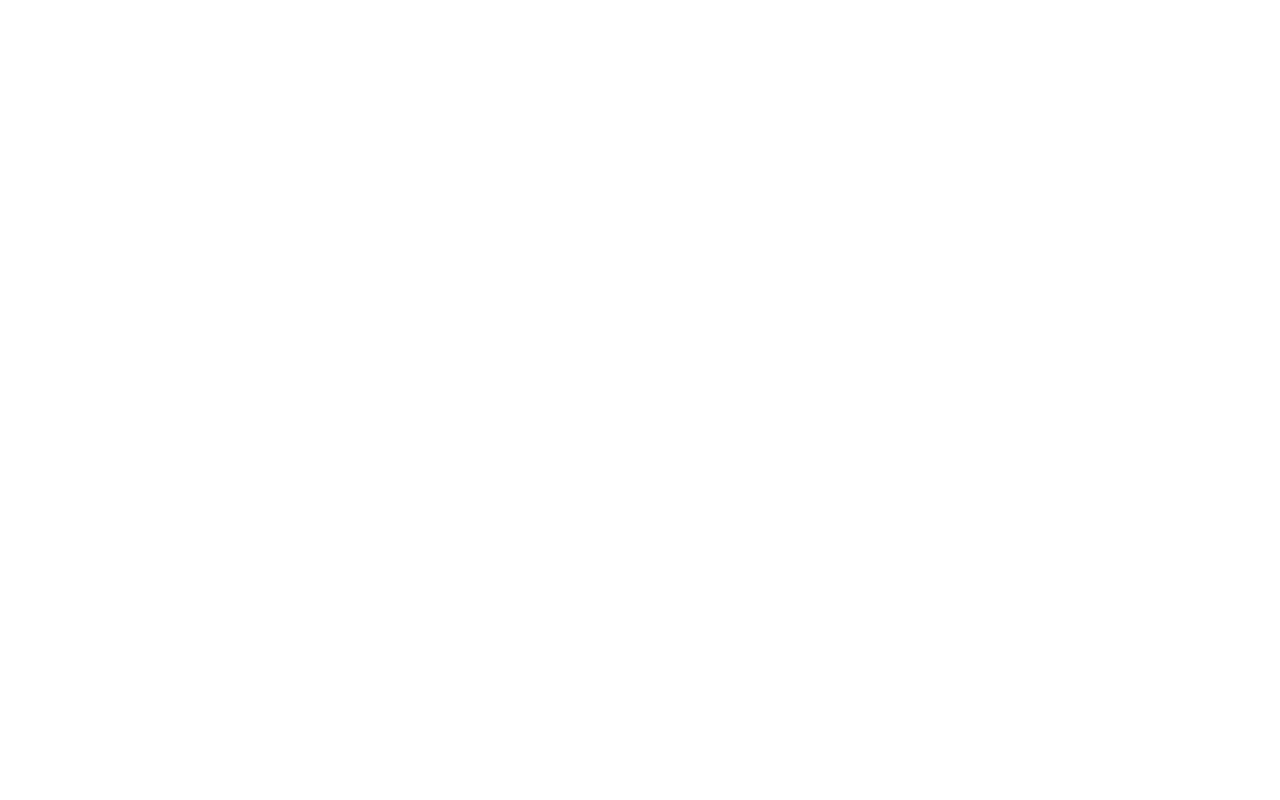
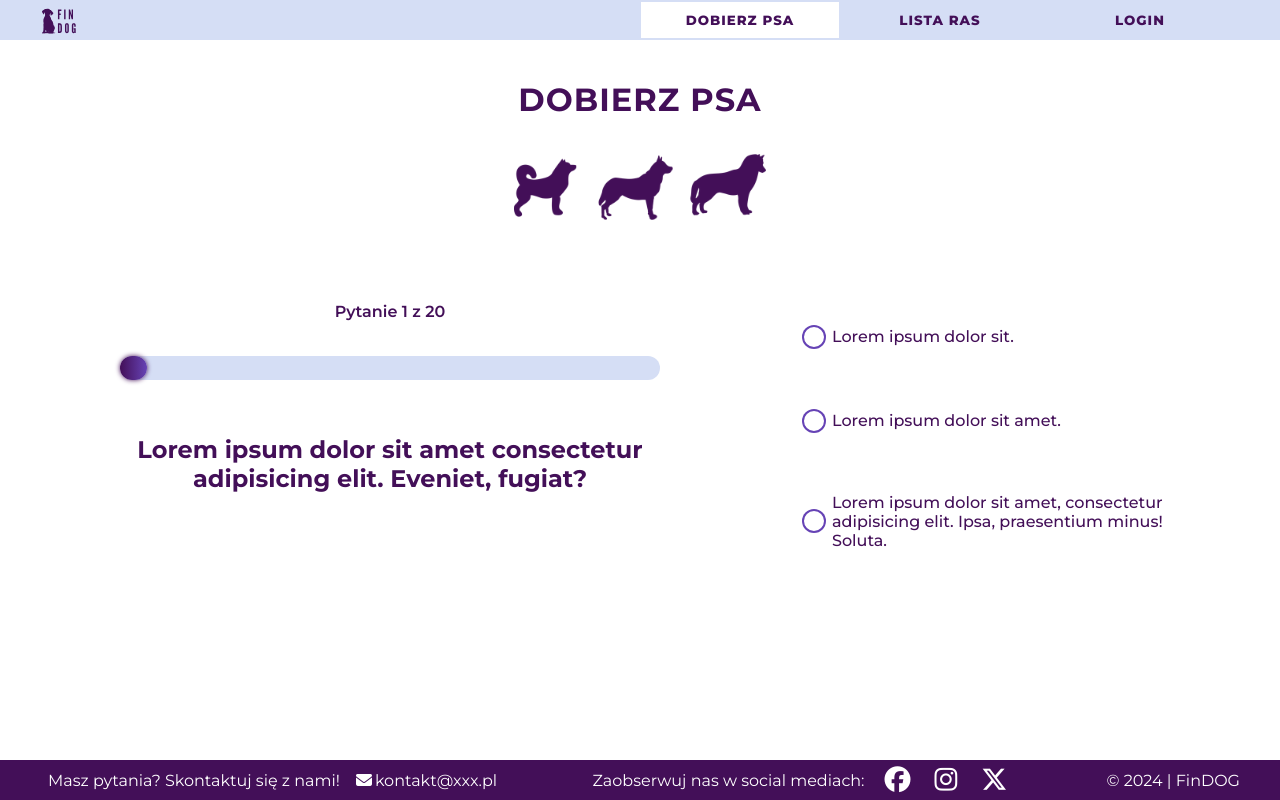
Before and after one commit to Avargaque/FinDOG, a plain HTML site: page breed-selector.html in a window 1280 px wide. Drawn offline with Linux system fonts and the light colour scheme.

Commit message:
breed selector added

```diff
--- a/breed-selector.html
+++ b/breed-selector.html
@@ -0,0 +1,116 @@
+<!DOCTYPE html>
+<html lang="pl">
+	<head>
+		<meta charset="UTF-8" />
+		<meta name="viewport" content="width=device-width, initial-scale=1.0" />
+		<title>FinDOG</title>
+		<link rel="preconnect" href="https://fonts.googleapis.com" />
+		<link rel="preconnect" href="https://fonts.gstatic.com" crossorigin />
+		<link
+			href="https://fonts.googleapis.com/css2?family=Montserrat:ital,wght@0,100..900;1,100..900&display=swap"
+			rel="stylesheet"
+		/>
+		<script
+			src="https://kit.fontawesome.com/0b9b37f370.js"
+			crossorigin="anonymous"
+		></script>
+		<link rel="stylesheet" href="./css/style.css" />
+	</head>
+	<body>
+		<nav>
+			<div class="wrapper">
+				<div class="nav-logo">
+					<a href="index.html"
+						><img src="./img/logo.svg" alt="logo FinDOG"
+					/></a>
+				</div>
+				<div class="nav-content">
+					<a href="breed-selector.html"
+						><button class="nav-btn nav-btn-active">dobierz psa</button></a
+					>
+					<a href="breeds.html"
+						><button class="nav-btn nav-btn-inactive">lista ras</button></a
+					>
+					<a href="login.html"
+						><button class="nav-btn nav-btn-inactive">login</button></a
+					>
+				</div>
+			</div>
+		</nav>
+		<main>
+			<div class="selector wrapper flex-col">
+				<div class="header flex-col">
+					<h1>Dobierz psa</h1>
+					<div class="selector-image">
+						<img src="./img/selector.png" alt="Trzy pieski" />
+						<div class="color-overlay"></div>
+					</div>
+				</div>
+                <div class="content flex-row">
+                    <div class="questions flex-col">
+                        <div class="progress flex-col">
+                            <div class="question-number">Pytanie 1 z 20</div>
+                            <div class="progress-bar">
+                                <div class="skill-wrapper">
+                                    <div class="skill css q1">
+                                    </div>
+                                  </div>
+                            </div>
+                        </div>
+                        <div class="question"><h2>Lorem ipsum dolor sit amet consectetur adipisicing elit. Eveniet, fugiat?</h2></div>
+                    </div>
+                    <div class="answers flex-col">
+                        <form>
+                            <label>
+                                <input type="radio" name="radio"/>
+                                <span>Lorem ipsum dolor sit.</span>
+                            </label>
+                            <label>
+                                <input type="radio" name="radio"/>
+                                <span>Lorem ipsum dolor sit amet.</span>
+                            </label>
+                            <label>
+                                <input type="radio" name="radio"/>
+                                <span>Lorem ipsum dolor sit amet, consectetur adipisicing elit. Ipsa, praesentium minus! Soluta.</span>
+                            </label>
+                        </form>
+                    </div>
+                </div>
+
+			</div>
+		</main>
+		<footer>
+			<div class="wrapper">
+				<div class="footer-contact">
+					<p>Masz pytania? Skontaktuj się z nami!</p>
+					<p class="email">
+						<i class="fa-solid fa-envelope"></i>kontakt@xxx.pl
+					</p>
+				</div>
+				<div class="footer-media">
+					<div>
+						<p>Zaobserwuj nas w social mediach:</p>
+					</div>
+					<div class="media">
+						<div class="media-icon">
+							<i class="fa-brands fa-facebook"></i>
+						</div>
+						<div class="media-icon">
+							<i class="fa-brands fa-instagram"></i>
+						</div>
+						<div class="media-icon">
+							<i class="fa-brands fa-x-twitter"></i>
+						</div>
+					</div>
+				</div>
+				<div>
+					<p>&copy; <span id="currentYear"></span> | FinDOG</p>
+				</div>
+			</div>
+		</footer>
+		<div class="pop-up">
+			<p>Skopiowano adres e-mail</p>
+		</div>
+		<script src="./js/script.js"></script>
+	</body>
+</html>
--- a/scss/style.scss
+++ b/scss/style.scss
@@ -89,7 +89,7 @@ main {
 		h1 {
 			flex: 1;
 			text-align: center;
-			padding-top: 30px;
+			padding-top: 40px;
 			color: $main-dark-color;
 		}
 		.main-content {
@@ -162,34 +162,34 @@ main {
 			background-color: $background-color;
 			z-index: 100;
 			h1 {
-				padding: 30px 15px 15px 15px;
+				padding: 40px 15px 15px 15px;
 				color: $main-dark-color;
 				text-transform: uppercase;
 				letter-spacing: 1px;
 			}
-			.flex-row{
+			.flex-row {
 				width: 100%;
 				justify-content: center;
 				align-items: center;
 				color: $main-dark-color;
-				p{
+				p {
 					transition: color 0.3s;
 				}
-				p,.search__container {
+				p,
+				.search__container {
 					padding: 15px;
 				}
-				.search__container{
+				.search__container {
 					margin-right: 97px;
 				}
-				p:hover{
+				p:hover {
 					cursor: pointer;
 					color: $main-btn-color;
 				}
 			}
-
 		}
-		.breed{
-			padding: 10px;
+		.breed {
+			padding: 5px;
 			width: 100%;
 			align-items: center;
 			transition: all 0.3s;
@@ -202,11 +202,11 @@ main {
 					letter-spacing: 1px;
 					text-align: center;
 				}
-				.breed-description{
+				.breed-description {
 					padding: 15px;
 					color: $main-dark-color;
 				}
-				.right{
+				.right {
 					text-align: right;
 				}
 			}
@@ -222,9 +222,63 @@ main {
 				}
 			}
 		}
-		.breed:hover{
+		.breed:hover {
 			cursor: pointer;
 			scale: 0.95;
+		}
+	}
+	.selector.wrapper {
+		height: 100%;
+		.header {
+			height: 0;
+			flex: 1;
+			align-items: center;
+			h1 {
+				padding: 40px 5px 5px 5px ;
+				color: $main-dark-color;
+				text-transform: uppercase;
+				letter-spacing: 1px;
+			}
+			.selector-image {
+				position: relative;
+				height: 70%;
+				img {
+					height: 100%;
+				}
+			}
+		}
+		.content{
+			flex: 3;
+			align-items: center;
+			.questions{
+				flex: 3;
+				margin: 0 50px 200px 50px;
+				.progress{
+					.question-number{
+						text-align: center;
+						padding: 15px;
+						color: $main-dark-color;
+						font-weight: 600;
+					}
+					.progress-bar{
+						padding: 15px 30px;
+					}
+				}
+				.question{
+					h2{
+						text-align: center;
+						color: $main-dark-color;
+					}
+				}
+			}
+			.answers{
+				flex: 2;
+				justify-content: space-around;
+				margin: 0 50px 100px 50px;
+				label{
+					padding: 15px 0;
+				}
+			}
 		}
 	}
 }
@@ -312,6 +366,7 @@ footer {
 .pop-up.show {
 	display: block;
 }
+// images color
 .color-overlay {
 	position: absolute;
 	top: 0;
@@ -330,6 +385,7 @@ footer {
 	display: flex;
 	flex-direction: column;
 }
+// searchbar
 .search {
 	&__input {
 		width: 400px;
@@ -367,3 +423,76 @@ footer {
 		}
 	}
 }
+.skill-wrapper {
+    border-top-right-radius: 12px;
+    border-bottom-right-radius: 12px;
+    border-top-left-radius: 12px;
+    border-bottom-left-radius: 12px;
+    background: $main-light-color;
+    .skill {
+      border-top-right-radius: 12px;
+      border-bottom-right-radius: 12px;
+      border-top-left-radius: 12px;
+      border-bottom-left-radius: 12px;
+      box-shadow: 0 0 5px $main-dark-color;
+      height: 24px;
+      margin-bottom: 40px;
+      margin-top: 5px;
+      &.css {
+        background: linear-gradient(to left, $main-btn-color , $main-dark-color);
+		&.q1{
+			width: 5%;
+		}
+      }
+	}
+}
+
+// checkbox
+form {
+	display: flex;
+	flex-wrap: wrap;
+	flex-direction: column;
+}
+
+label {
+	display: flex;
+	cursor: pointer;
+	font-weight: 500;
+	position: relative;
+	overflow: hidden;
+	margin-bottom: 0.375em;
+	input {
+		position: absolute;
+		left: -9999px;
+		&:checked + span {
+			background-color: mix($background-color, $main-btn-color, 84%);
+			&:before {
+				box-shadow: inset 0 0 0 0.4375em $main-btn-color;
+			}
+		}
+	}
+	span {
+		display: flex;
+		align-items: center;
+		padding: 0.75em 1.5em 0.75em 0.75em;
+		color: $main-dark-color;
+		border-radius: 99em;
+		transition: 0.25s ease;
+		&:hover {
+			background-color: mix(#fff, $main-btn-color, 84%);
+		}
+		&:before {
+			display: flex;
+			flex-shrink: 0;
+			content: "";
+			background-color: $background-color;
+			width: 1.5em;
+			height: 1.5em;
+			border-radius: 50%;
+			margin-right: 0.375em;
+			transition: 0.25s ease;
+			box-shadow: inset 0 0 0 0.125em $main-btn-color;
+		}
+	}
+}
+// next/previous arrow
```
Also changed, not shown: login.html (+78 -0 lines), css/style.css, img/selector.png (renamed from img/quiz-results.png), 1 other file.
